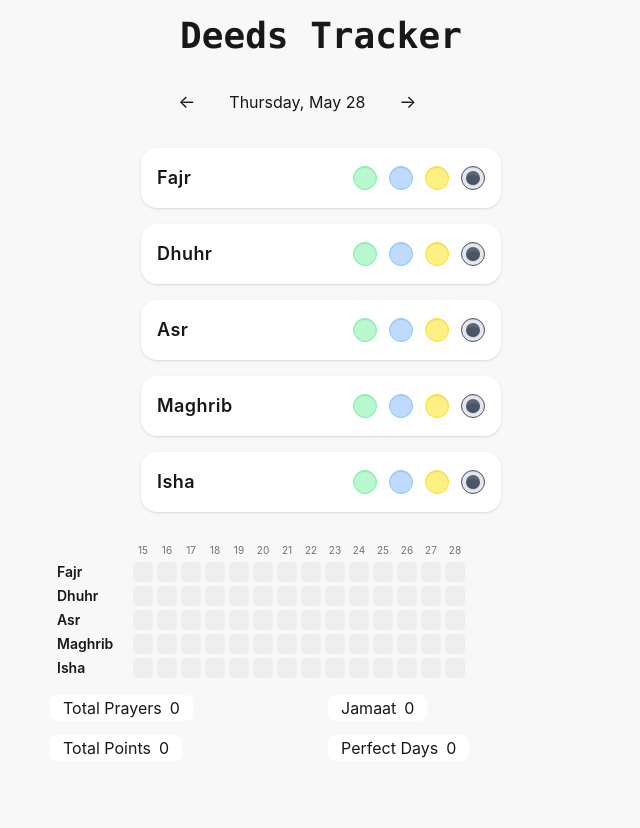
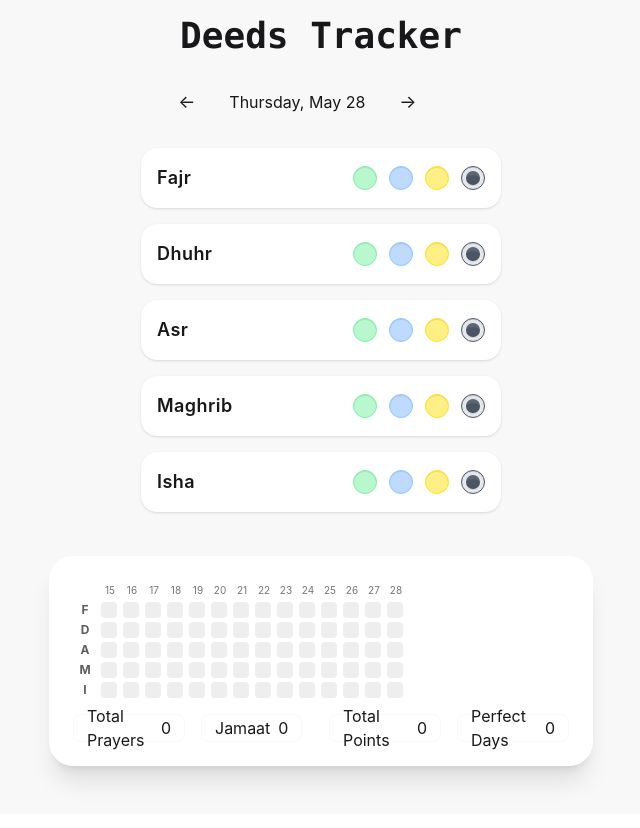
Before and after one commit to KnTanveer/Deeds-tracker, a React (Vite) app: page / in a window 1280 px wide. Shown: the top 828 px of the page, without its empty margins (319-959 px from the left). Built offline with nearby package versions, Linux system fonts and the light colour scheme.

Commit message:
improved stats styling

```diff
--- a/src/components/NamaazHeatmap.jsx
+++ b/src/components/NamaazHeatmap.jsx
@@ -1,7 +1,13 @@
 import { Fragment, useEffect, useMemo, useRef } from "react";
 import { formateDateKey } from "../utils/formatDate";
 
-const prayers = ["Fajr", "Dhuhr", "Asr", "Maghrib", "Isha"];
+const prayers = [
+    { key: "Fajr", label: "F" },
+    { key: "Dhuhr", label: "D" },
+    { key: "Asr", label: "A" },
+    { key: "Maghrib", label: "M" },
+    { key: "Isha", label: "I" },
+];
 
 const statusColor = {
     jamaat: "bg-green-500",
@@ -62,7 +68,7 @@ function NamaazHeatmap({ namaazData, minDays = 14 }) {
         <div ref={scrollRef} className="w-full overflow-x-auto mb-4">
             <div
                 className="inline-grid gap-1 min-w-max"
-                style={{ gridTemplateColumns: `80px repeat(${dateRange.length}, minmax(16px, 1fr))`, }}
+                style={{ gridTemplateColumns: `24px repeat(${dateRange.length}, 18px)` }}
             >
                 <div />
 
@@ -75,24 +81,26 @@ function NamaazHeatmap({ namaazData, minDays = 14 }) {
                     </div>
                 ))}
 
-                {prayers.map((prayer) => (
-                    <Fragment key={prayer}>
-                        <div className=" sticky left-0 z-10 bg-base-200 flex items-center whitespace-nowrap text-xs sm:text-sm font-semibold px-2">
-                            {prayer}
+                {prayers.map(({ key, label }) => (
+                    <Fragment key={key}>
+                        <div
+                            className="sticky left-0 z-10 bg-base-100 flex items-center justify-center text-xs font-bold text-base-content/70"
+                            title={key}
+                        >
+                            {label}
                         </div>
 
                         {dateRange.map((day) => {
-                            const key = formateDateKey(day);
+                            const dateKey = formateDateKey(day);
 
                             const status =
-                                namaazData?.[key]?.[prayer]?.status ||
-                                "none";
+                                namaazData?.[dateKey]?.[key]?.status || "none";
 
                             return (
                                 <div
-                                    key={`${prayer}-${key}`}
-                                    title={`${prayer}: ${status}`}
-                                    className={`h-4 w-4 sm:h-5 sm:w-5 rounded ${statusColor[status]}`}
+                                    key={`${key}-${dateKey}`}
+                                    title={`${key}: ${status}`}
+                                    className={`h-4 w-4 rounded ${statusColor[status]}`}
                                 />
                             );
                         })}
--- a/src/pages/Stats.jsx
+++ b/src/pages/Stats.jsx
@@ -34,11 +34,11 @@ function Stats({ namaazData }) {
         let perfectDays = 0;
 
         Object.values(data).forEach((day) => {
-            const allJamaat = Object.values(day).every(
+            const allPrayed = Object.values(day).every(
                 (prayer) => prayer.status !== "none"
             );
 
-            if (allJamaat) {
+            if (allPrayed) {
                 perfectDays++;
             }
         });
@@ -59,14 +59,12 @@ function Stats({ namaazData }) {
     }
 
     return (
-        <div className="min-h-screen p-4">
-            <div className="mx-auto w-full max-w-md sm:max-w-lg md:max-w-xl">
-                <NamaazHeatmap
-                    namaazData={namaazData}
-                    days={14}
-                />
+        <div className="flex justify-center px-4 py-8">
+            <div className="card bg-base-100 w-full max-w-4xl shadow-xl rounded-3xl p-6">
 
-                <div className="grid gap-3 grid-cols-2 ">
+                <NamaazHeatmap namaazData={namaazData} />
+
+                <div className="grid grid-cols-2 md:grid-cols-4 gap-4">
                     <StatCard
                         title="Total Prayers"
                         value={getTotalPrayerCount(namaazData)}
@@ -89,7 +87,7 @@ function Stats({ namaazData }) {
                 </div>
             </div>
         </div>
-    )
+    );
 }
 
-export default Stats
+export default Stats;
```
